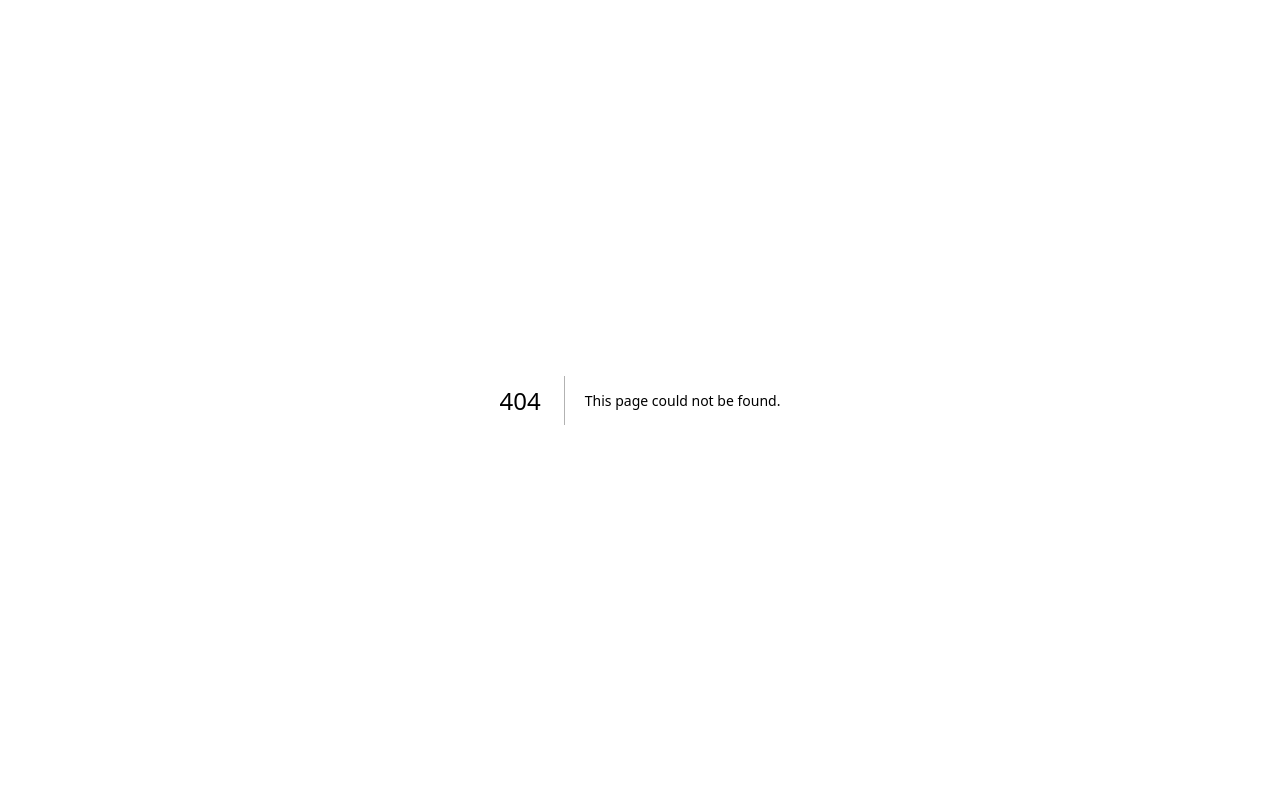
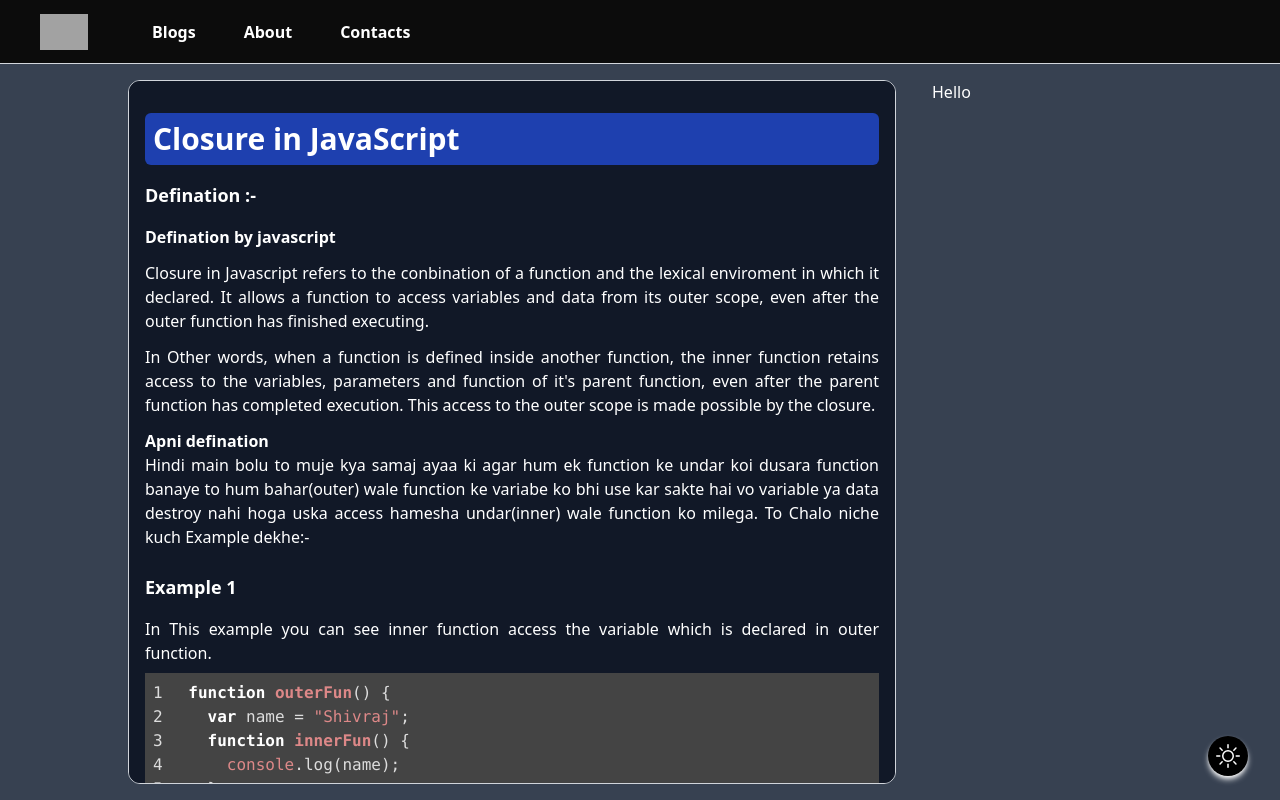
Before and after one commit to iamshiv007/NextJS-Portfolio, a Next.js app: page /posts/closure in a window 1280 px wide. Before the commit this address had no page. Built offline with nearby package versions, Linux system fonts and the light colour scheme; grey boxes are pictures that could not be loaded.

Commit message:
closure completed

```diff
--- a/components/blogData.jsx
+++ b/components/blogData.jsx
@@ -139,4 +139,18 @@ export const blogs = [
     linkName: "news-app",
     date: "June 23, 2023",
   },
+  {
+    name: "Music Chalao",
+    imageUrl:
+      "https://thumbs.dreamstime.com/b/news-newspapers-folded-stacked-word-wooden-block-puzzle-dice-concept-newspaper-media-press-release-42301371.jpg",
+    linkName: "music-chalao",
+    date: "June 25, 2023",
+  },
+  {
+    name: "Closure in Javascript",
+    imageUrl:
+      "https://thumbs.dreamstime.com/b/news-newspapers-folded-stacked-word-wooden-block-puzzle-dice-concept-newspaper-media-press-release-42301371.jpg",
+    linkName: "closure",
+    date: "June 26, 2023",
+  },
 ];
--- /dev/null
+++ b/pages/posts/closure.jsx
@@ -0,0 +1,237 @@
+import Navbar from "@/components/Navbar";
+import Theme from "@/components/Theme";
+import ThemeBtn from "@/components/ThemeBtn";
+import { BlogContext } from "@/contextApi/blogContext";
+import Head from "next/head";
+import React, { Fragment, useContext, useRef, useState } from "react";
+import { github } from "react-syntax-highlighter/dist/cjs/styles/hljs";
+import { dark } from "react-syntax-highlighter/dist/cjs/styles/hljs";
+import SyntaxHighlighter from "react-syntax-highlighter";
+
+const Closure = () => {
+  const { dark: myDark } = useContext(BlogContext);
+
+  return (
+    <Fragment>
+      <Head>
+        <title>Closure in Javascript</title>
+      </Head>
+
+      <Theme>
+        <Navbar />
+
+        <ThemeBtn />
+
+        <div className="layoutContainer">
+          <div className="layoutBox1">
+            <h2 className="text-3xl font-bold mt-4 dark:bg-blue-800 bg-blue-400 p-2 rounded-md">
+              Closure in JavaScript
+            </h2>
+
+            <h3 className="text-lg font-bold my-4">Defination :-</h3>
+            <p className="mt-3 font-bold">Defination by javascript</p>
+            <p className="mt-3">
+              Closure in Javascript refers to the conbination of a function and
+              the lexical enviroment in which it declared. It allows a function
+              to access variables and data from its outer scope, even after the
+              outer function has finished executing.
+            </p>
+
+            <p className="mt-3">
+              In Other words, when a function is defined inside another
+              function, the inner function retains access to the variables,
+              parameters and function of it's parent function, even after the
+              parent function has completed execution. This access to the outer
+              scope is made possible by the closure.
+            </p>
+
+            <p className="mt-3 font-bold">Apni defination</p>
+
+            <p>
+              Hindi main bolu to muje kya samaj ayaa ki agar hum ek function ke
+              undar koi dusara function banaye to hum bahar(outer) wale function
+              ke variabe ko bhi use kar sakte hai vo variable ya data destroy
+              nahi hoga uska access hamesha undar(inner) wale function ko
+              milega. To Chalo niche kuch Example dekhe:-
+            </p>
+            <Example1 myDark={myDark} />
+            <Example2 myDark={myDark} />
+            <Example3 myDark={myDark} />
+            <Example4 myDark={myDark} />
+            <Example5 myDark={myDark} />
+          </div>
+
+          <div className="layoutBox2">Hello</div>
+        </div>
+      </Theme>
+    </Fragment>
+  );
+};
+
+export default Closure;
+
+const Example1 = ({ myDark }) => {
+  const codeString = ` function outerFun() {
+   var name = "Shivraj";
+   function innerFun() {
+     console.log(name);
+   }
+   innerFun();
+ }
+ outerFun(); // Output will be "Shivraj"`;
+
+  return (
+    <>
+      <h3 className="text-lg font-bold mt-6 mb-4">Example 1</h3>
+      <p className="mb-2">
+        In This example you can see inner function access the variable which is
+        declared in outer function.
+      </p>
+      <SyntaxHighlighter
+        showLineNumbers={true}
+        language="javascript"
+        style={myDark ? dark : github}
+      >
+        {codeString}
+      </SyntaxHighlighter>
+    </>
+  );
+};
+
+const Example2 = ({ myDark }) => {
+  const codeString = ` function outerFun() {
+   const blog = "Closure in JavaScript";
+   function innerFun() {
+     console.log(name);
+   }
+   return innerFun;
+ }
+
+ const store = outerFun();
+ console.log(store()) // output wiil be "Closure in JavaScript" ;`;
+
+  return (
+    <>
+      {" "}
+      <h3 className="text-lg font-bold mt-6 mb-3">Example 2</h3>
+      <p className="mb-2">
+        In This example outer function (outerFun) return a inner fun (innerFun)
+        which is stored in store variable.
+      </p>
+      <SyntaxHighlighter
+        showLineNumbers={true}
+        language="javascript"
+        style={myDark ? dark : github}
+      >
+        {codeString}
+      </SyntaxHighlighter>
+    </>
+  );
+};
+
+const Example3 = ({ myDark }) => {
+  const codeString = ` function makeAdder(x) {
+    return function (y) {
+      return x + y;
+    };
+  }
+
+  const add1 = makeAdder(5);
+  const add2 = makeAdder(10);
+
+  console.log(add1(12)); // 17
+  console.log(add2(11)); // 21" ;`;
+
+  return (
+    <>
+      {" "}
+      <h3 className="text-lg font-bold mt-6 mb-3">Example 3</h3>
+      <p className="mb-2">
+        In This example makeAdder function return a anonymous function which is
+        stored in add1 and add2 variables and final output is (parameter passed
+        in outer function + parameter passed in inner function)
+      </p>
+      <SyntaxHighlighter
+        showLineNumbers={true}
+        language="javascript"
+        style={myDark ? dark : github}
+      >
+        {codeString}
+      </SyntaxHighlighter>
+    </>
+  );
+};
+
+const Example4 = ({ myDark }) => {
+  const codeString = ` // global scope
+  const e = 10;
+  function sum(a) {
+    return function (b) {
+      return function (c) {
+        // outer functions scope
+        return function (d) {
+          // local scope
+          return a + b + c + d + e;
+        };
+      };
+    };
+  }
+
+  console.log(sum(1)(2)(3)(4)); // 20`;
+
+  return (
+    <>
+      {" "}
+      <h3 className="text-lg font-bold mt-6 mb-3">Example 4</h3>
+      <p className="mb-2">
+        In This example when we call sum function then it returns top level
+        inner function and now we can access it by calling sum(), like =
+        sum()().
+      </p>
+      <SyntaxHighlighter
+        showLineNumbers={true}
+        language="javascript"
+        style={myDark ? dark : github}
+      >
+        {codeString}
+      </SyntaxHighlighter>
+    </>
+  );
+};
+
+const Example5 = ({ myDark }) => {
+  const codeString = `  function sum(a) {
+    return function sum2(b) {
+      return function sum3(c) {
+        return function sum4(d) {
+          return a + b + c + d + e;
+        };
+      };
+    };
+  }
+
+  const sum2 = sum(1);
+  const sum3 = sum2(2);
+  const sum4 = sum3(3);
+  const result = sum4(4);
+  console.log(result); // 20`;
+
+  return (
+    <>
+      {" "}
+      <h3 className="text-lg font-bold mt-6 mb-3">Example 5</h3>
+      <p className="mb-2">
+        In This example we are storing inner function one by one and when last
+        function is (sum4) called it return the sum of all parameters passed in
+        functions.
+      </p>
+      <SyntaxHighlighter
+        showLineNumbers={true}
+        language="javascript"
+        style={myDark ? dark : github}
+      >
+        {codeString}
+      </SyntaxHighlighter>
+    </>
+  );
+};
--- /dev/null
+++ b/pages/posts/music-chalao.jsx
@@ -0,0 +1,56 @@
+import Navbar from "@/components/Navbar";
+import Theme from "@/components/Theme";
+import ThemeBtn from "@/components/ThemeBtn";
+import Head from "next/head";
+import React, { Fragment, useEffect, useState } from "react";
+const axios = require("axios");
+
+const MusicChalao = () => {
+  const [songs, setSongs] = useState({});
+
+  useEffect(() => {}, []);
+
+  const loadMusic = async () => {
+    const options = {
+      method: "GET",
+      url: "https://deezerdevs-deezer.p.rapidapi.com/infos",
+      headers: {
+        "X-RapidAPI-Key": "46e102466emsh069eb8e1a1f88bep148650jsn161589bc0004",
+        "X-RapidAPI-Host": "deezerdevs-deezer.p.rapidapi.com",
+      },
+    };
+
+    try {
+      const response = await axios.request(options);
+      console.log(response.data);
+      setSongs(response.data);
+    } catch (error) {
+      console.error(error);
+    }
+  };
+
+  return (
+    <Fragment>
+      <Head>
+        <title>Music Chalao</title>
+      </Head>
+
+      <Theme>
+        <Navbar />
+        <ThemeBtn />
+
+        <div className="dark:bg-gray-900 min-h-[92vh]">
+          <h1 className="text-3xl font-bold text-center pt-5 flex items-center justify-center gap-8">
+            News App
+          </h1>
+
+          <audio controls src={"http://stream.zeno.fm/eo2imd7yypwuv"} />
+
+          <button onClick={loadMusic}>Load Data</button>
+        </div>
+      </Theme>
+    </Fragment>
+  );
+};
+
+export default MusicChalao;
--- a/pages/posts/news-app.jsx
+++ b/pages/posts/news-app.jsx
@@ -18,7 +18,7 @@ const NewsApp = () => {
   const [filter, setFilter] = useState(false);
 
   useEffect(() => {
-    const apikey = "18863985ad4df1e7b0b4244b628ff7f";
+    const apikey = "18863985ad4df1e7b0b4244b628ff7f7";
 
     const url =
       "https://gnews.io/api/v4/top-headlines?category=general&lang=en&country=in&max=10&apikey=" +
```
Also changed, not shown: 1 other file (tests, documents, lock files or other folders).
